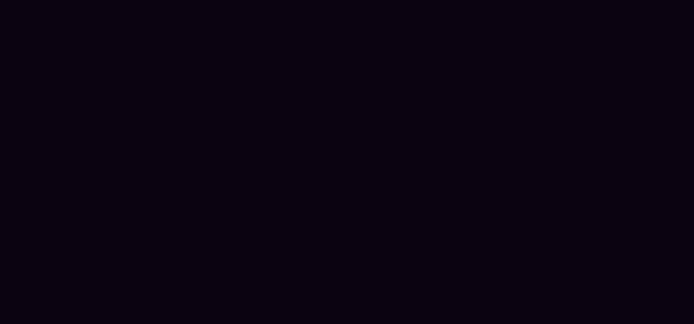
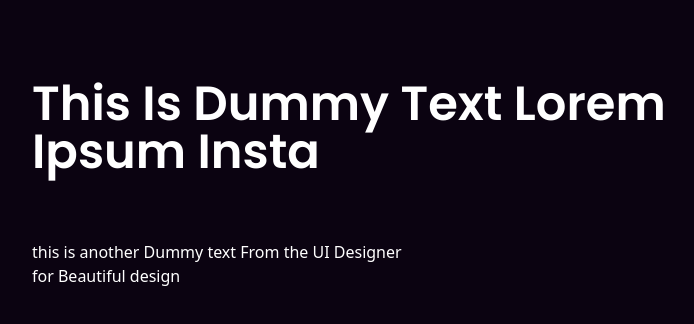
Before and after one commit to gururock007/Folio, a React (Vite) app in the folder Frontend/Folio/: page / in a window 1280 px wide. Shown: the top 324 px of the page, without its empty margins (32-726 px from the left). Built offline with nearby package versions, Linux system fonts and the light colour scheme.

Commit message:
Font added , Hero section add

```diff
--- a/Frontend/Folio/index.html
+++ b/Frontend/Folio/index.html
@@ -4,6 +4,9 @@
     <meta charset="UTF-8" />
     <link rel="icon" type="image/svg+xml" href="/vite.svg" />
     <meta name="viewport" content="width=device-width, initial-scale=1.0" />
+    <link rel="preconnect" href="https://fonts.googleapis.com">
+    <link rel="preconnect" href="https://fonts.gstatic.com" crossorigin>
+    <link href="https://fonts.googleapis.com/css2?family=Poppins:ital,wght@0,100;0,200;0,300;0,400;0,500;0,600;0,700;0,800;0,900;1,100;1,200;1,300;1,400;1,500;1,600;1,700;1,800;1,900&display=swap" rel="stylesheet">
     <title>Folio</title>
   </head>
   <body class=" bg-background dark">
--- a/Frontend/Folio/src/components/Hero.jsx
+++ b/Frontend/Folio/src/components/Hero.jsx
@@ -1,11 +1,24 @@
 import React from 'react'
+import { PrimaryButton } from './PrimaryButton'
 
 export const Hero = () => {
   return (
-    <div className=' text-text'>
-        <div className=''>
-
+    <>
+        <div className=' text-white'>
+            <div className=' container'>
+                <div className=' grid grid-cols-3 pb-12 pt-4'>
+                    <div className=' col-span-2 py-16 mx-16 font-semibold'>
+                        <div className=' text-5xl font-Poppins '>This Is Dummy Text Lorem Ipsum Insta </div>
+                    </div>
+                    <div className=' col-span-2 mx-16  font-light'>
+                        this is another Dummy text From the UI Designer< br/>for Beautiful design
+                    </div>
+                    <div className=' col-span-2 mx-16 py-5'>
+                        <PrimaryButton props ={{ text : "Sign up" }} />
+                    </div>
+                </div>
+            </div>
         </div>
-    </div>
+    </>
   )
 }
--- /dev/null
+++ b/Frontend/Folio/src/components/PrimaryButton.jsx
@@ -0,0 +1,9 @@
+import React from 'react'
+
+export const PrimaryButton = ({text}) => {
+  return (
+    <div>
+        {text}
+    </div>
+  )
+}
--- a/Frontend/Folio/tailwind.config.js
+++ b/Frontend/Folio/tailwind.config.js
@@ -13,6 +13,9 @@
         'secondary': 'var(--secondary)',
         'accent': 'var(--accent)',
        },
+       fontFamily: {
+        Poppins:['"Poppins"'],
+       },
     },
   },
   plugins: [],
```
